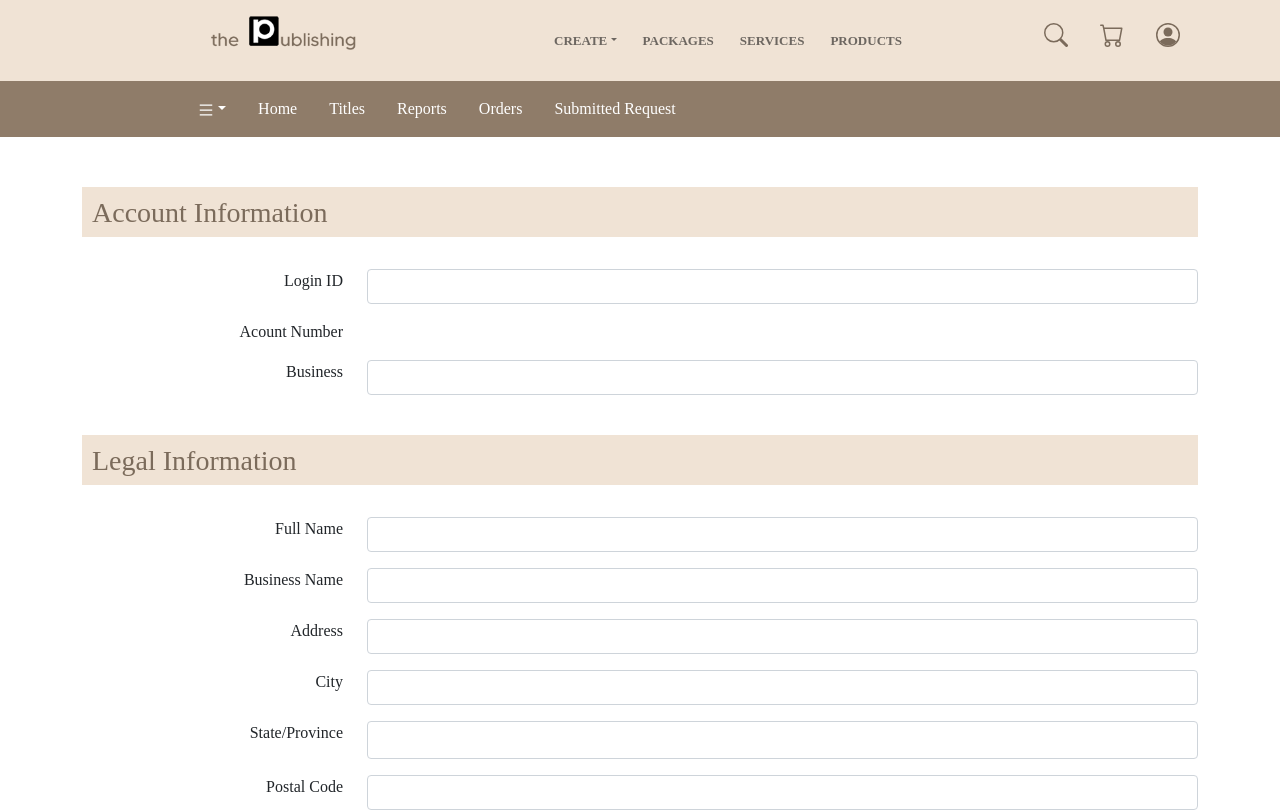
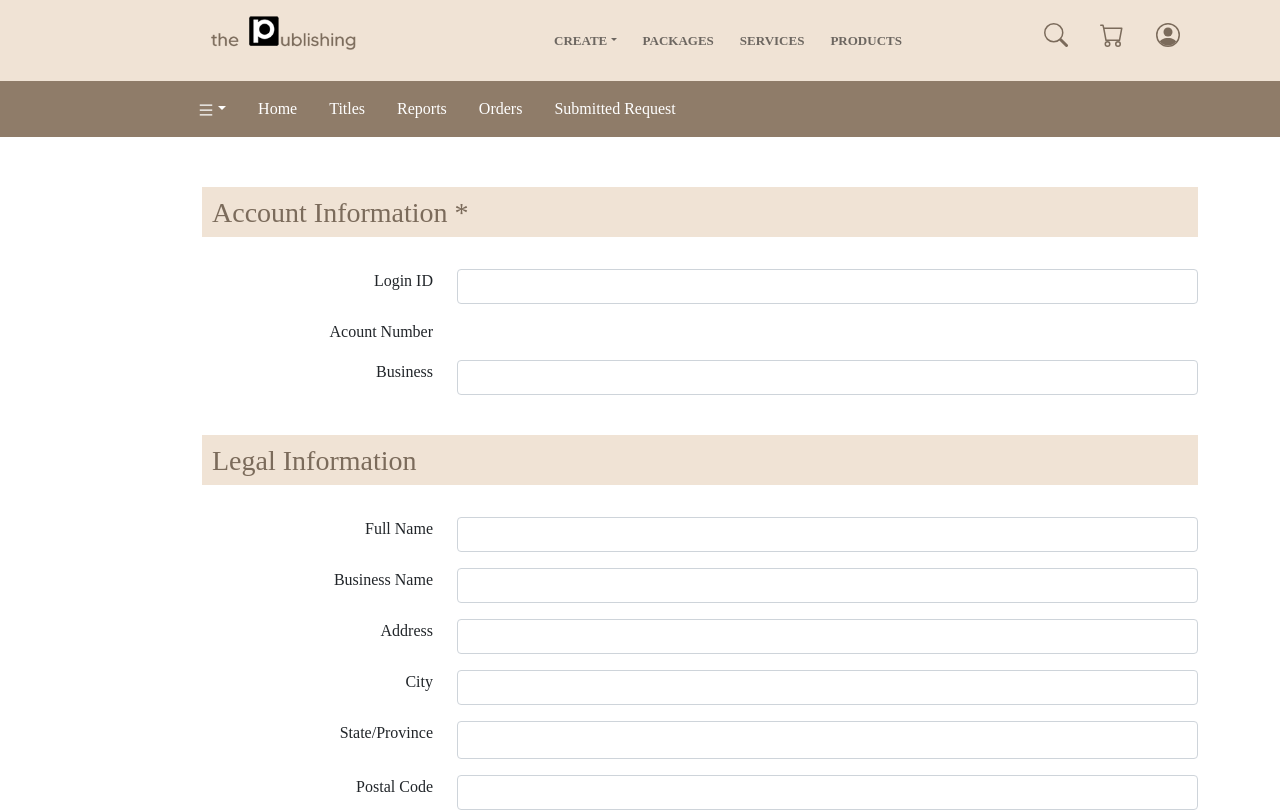
Before and after one commit to poloyacero/publish-web, a Next.js app: page /dashboard/accountinfo in a window 1280 px wide. Shown: the top 812 px of the page. Built offline with nearby package versions, Linux system fonts and the light colour scheme; a web font is replaced by a local one.

Commit message:
add navbar dashboard css

```diff
--- a/pages/dashboard/accountinfo.tsx
+++ b/pages/dashboard/accountinfo.tsx
@@ -21,10 +21,10 @@ export default function accountinfo() {
 
         <Container fluid>
           <Container>
-            <Row>
+            <Row  className={styles2.dropdownmenucontainer}>
 
-                <Col  className={styles2.dropdownmenucontainer}>
-                <h3 className={styles2.homeheaderlabel2}>Account Information</h3>
+                <Col>
+                <h3 className={styles2.homeheaderlabel2}>Account Information *</h3>
                 <br></br>
                 <Row className="form-group text-right">
               <Col md={3}>Login ID</Col><Col md={9}><Form.Control className={styleIn.accountinput}  type="text" defaultValue=" "/> </Col>
--- a/pages/dashboard/billinginfo.tsx
+++ b/pages/dashboard/billinginfo.tsx
@@ -22,9 +22,9 @@ export default function billinginfo() {
 
         <Container fluid>
           <Container>
-            <Row>
+            <Row className={styles2.dropdownmenucontainer}>
 
-                <Col className={styles2.dropdownmenucontainer}>
+                <Col>
                <br></br>
                <h3 className={styles2.homeheaderlabel2}>Billing Information</h3>
                <br></br>
--- a/pages/dashboard/compensationinfo.tsx
+++ b/pages/dashboard/compensationinfo.tsx
@@ -21,9 +21,9 @@ export default function compensationinfo() {
 
         <Container fluid>
           <Container  className={styles.ctext}>
-            <Row>
+            <Row className={styles2.dropdownmenucontainer}>
 
-                <Col className={styles2.dropdownmenucontainer}>
+                <Col>
                 <h3 className={styles2.homeheaderlabel2}>Compensation Information</h3>
                 <br></br>
 
--- a/pages/dashboard/emaildashboard.tsx
+++ b/pages/dashboard/emaildashboard.tsx
@@ -21,9 +21,9 @@ export default function emaildashboard() {
 
         <Container fluid>
           <Container  className={styles.ctext}>
-            <Row>
+            <Row className={styles2.dropdownmenucontainer}>
 
-                <Col className={styles2.dropdownmenucontainer}>
+                <Col>
                 <h3 className={styles2.homeheaderlabel2}>Email</h3>
                 <br></br>
                 <Row className="form-group text-left">
--- a/pages/dashboard/payopeninvoices.tsx
+++ b/pages/dashboard/payopeninvoices.tsx
@@ -21,9 +21,9 @@ export default function payopeninvoices() {
 
         <Container fluid>
           <Container  className={styles.ctext}>
-            <Row>
+            <Row className={styles2.dropdownmenucontainer} >
 
-                <Col className={styles2.dropdownmenucontainer} >
+                <Col>
                 <Row className="text-left">
                 <h4 className={styles2.homeheaderlabel2}>Pay Open Invoices</h4>
                 </Row>
```
